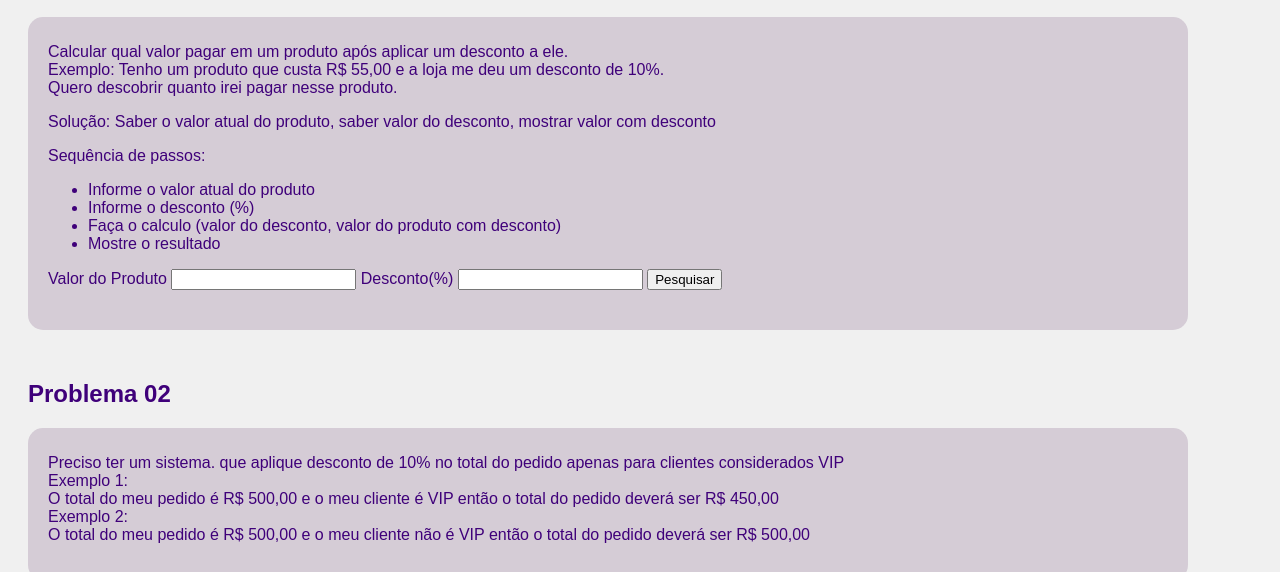
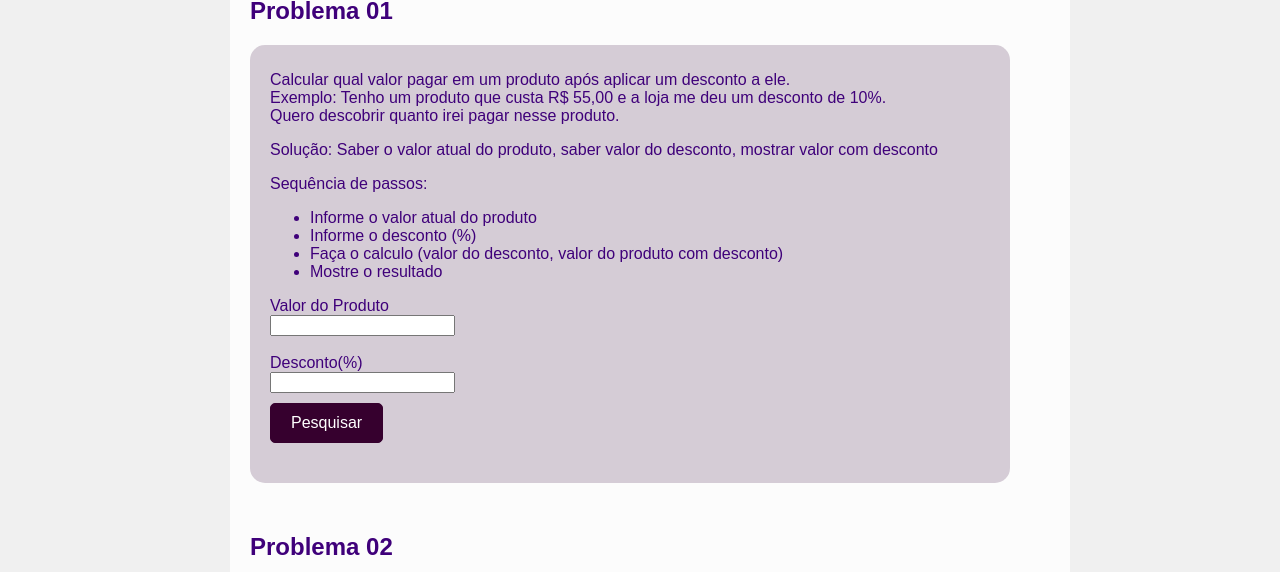
Before and after one commit to dmurai01/mentoria-exercicios.github.io, a plain HTML site: page index.html in a window 1280 px wide. Shown: the part 141-713 px from the top of the page. Drawn offline with Linux system fonts and the light colour scheme; a web font is replaced by a local one.

Commit message:
melhoria styles

```diff
--- a/index.html
+++ b/index.html
@@ -13,6 +13,7 @@
 </head>
 
 <body>
+  <div class="container">
     <h1 id="header">Exercícios</h1>
     <h2>Problema 01</h2>
     <div id="problema1" class="problema">
@@ -29,10 +30,11 @@
       </ul>
 
       <div id="input-entradas">
-      <label for="lb-valor-produto">Valor do Produto</label>
+        <label for="lb-valor-produto">Valor do Produto</label><br />
         <input type="text" id="input-valor-produto">
-      <label for="input-desconto">Desconto(%)</label>
-      <input type="text" id="input-desconto">
+        <br /><br />
+        <label for="input-desconto">Desconto(%)</label><br />
+        <input type="text" id="input-desconto"><br />
         <button id="btn-pesquisar">Pesquisar</button>
       </div>
       <div id="resultado-problema1" class="resultado"></div>
@@ -40,7 +42,8 @@
 
     <h2>Problema 02</h2>
     <div id="problema2" class="problema">
-    <p>Preciso ter um sistema. que aplique desconto de 10% no total do pedido apenas para clientes considerados VIP</br>
+      <p>Preciso ter um sistema. que aplique desconto de 10% no total do pedido apenas para clientes considerados
+        VIP</br>
         Exemplo 1:</br>
         O total do meu pedido é R$ 500,00 e o meu cliente é VIP então o total do pedido deverá ser R$ 450,00</br>
         Exemplo 2:</br>
@@ -62,11 +65,11 @@
         <option value="">Seleciona um Cliente</option>
       </select>
       <button id="btn-verificar-desconto">Verificar Desconto</button>
-      <div id="resultado-problema2"></div>
+      <div id="resultado-problema2" class="resultado"></div>
     </div> -->
 
     </div>
-
+  </div>
 </body>
 
 </html>
--- a/src/styles.css
+++ b/src/styles.css
@@ -6,8 +6,37 @@ body {
     color: rgb(63, 0, 122);
     padding-left: 20px;
 }
+.container {
+    background-color: rgba(255, 255, 255, 0.8);
+    max-width: 800px;
+    margin: 0 auto;
+    padding: 20px;
+    border-radius: 15px;
+}
 h2 {
     padding-top: 30px;
+}
+button {
+    padding: 10px 20px;
+    background-color: #36002e;
+    color: white;
+    border: 1px solid #36002e;
+    border-radius: 5px;
+    cursor: pointer;
+    font-size: 1em;
+    margin-top: 10px;
+}
+button:disabled {
+    background-color: #d3d3d3;
+    border-color: #d3d3d3;
+    cursor: not-allowed;
+}
+button:hover {
+    background-color: #970080;
+    border-color: #970080;
+}
+label {
+    margin: 10px auto;
 }
 .problema {
     max-width: 90%;
```
Lines whose indentation alone changed are shown as unchanged.
